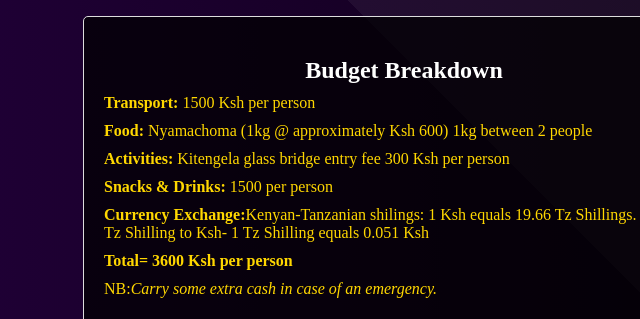
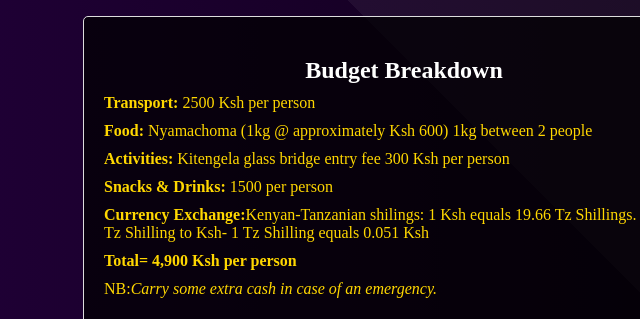
Before and after one commit to Mathenge001/invitation, a plain HTML site: page index.html in a window 1280 px wide. Shown: the part 811-1130 px from the top of the page, 236-876 px from the left. Drawn offline with Linux system fonts and the light colour scheme.

Commit message:
first commit

```diff
--- a/index.html
+++ b/index.html
@@ -182,13 +182,13 @@
     <section id="budget">
       <h2>Budget Breakdown</h2>
       <ul>
-        <li><strong>Transport:</strong> 1500 Ksh per person</li>
+        <li><strong>Transport:</strong> 2500 Ksh per person</li>
         <li><strong>Food:</strong> Nyamachoma (1kg @ approximately Ksh 600) 1kg between 2 people</li>
         <li><strong>Activities:</strong> Kitengela glass bridge entry fee 300 Ksh per person</li>
         <li><strong>Snacks & Drinks:</strong> 1500 per person</li>
         <li><strong>Currency Exchange:</strong>Kenyan-Tanzanian shilings: 1 Ksh equals 19.66 Tz Shillings. <br>
           Tz Shilling to Ksh- 1 Tz Shilling equals 0.051 Ksh</li>
-      <li><strong>Total= 3600 Ksh per person</strong></li>
+      <li><strong>Total= 4,900 Ksh per person</strong></li>
         <li><bold>NB:<i>Carry some extra cash in case of an emergency.</i></bold></li>
       </ul>
     </section>
```
